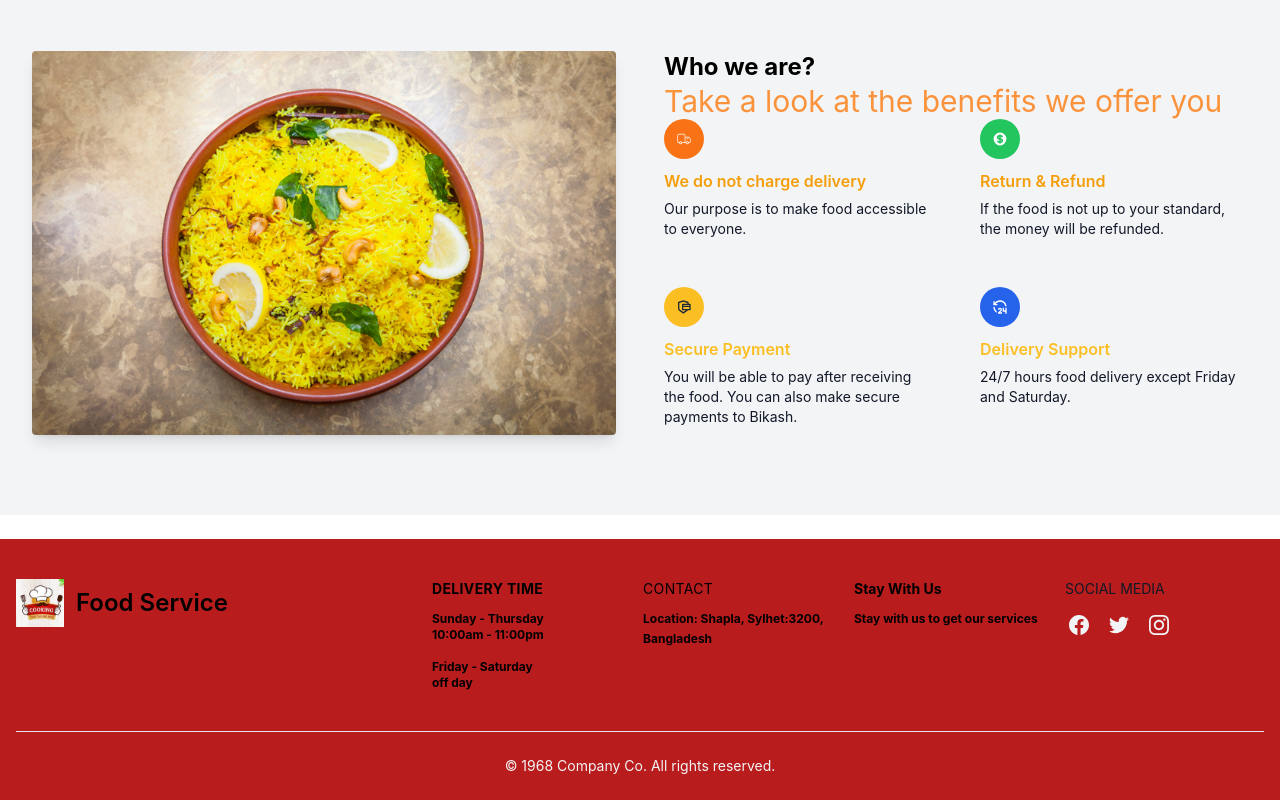
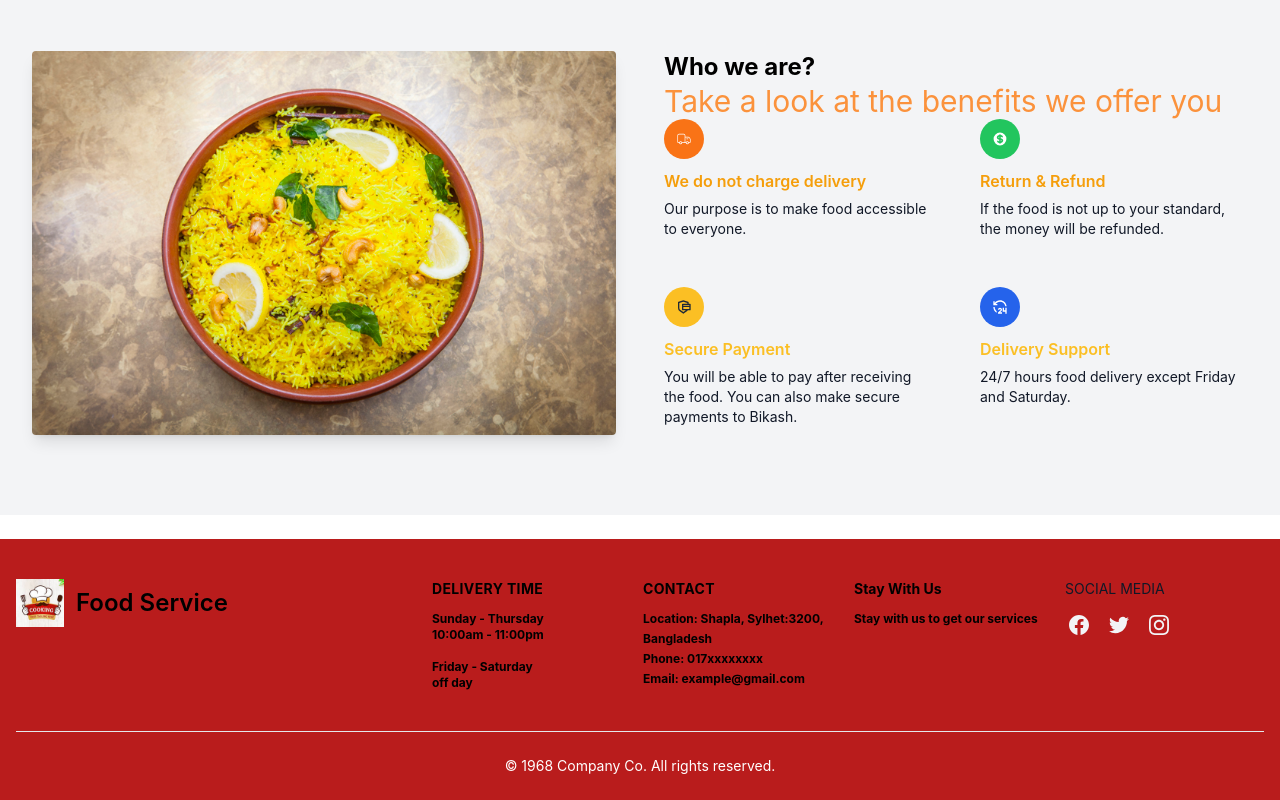
Before and after one commit to anisa6121/food-service, a React (Create React App) app: page / in a window 1280 px wide. Shown: the part 1686-2486 px from the top of the page. Built offline with nearby package versions, Linux system fonts and the light colour scheme.

Commit message:
favicon-add

```diff
--- a/src/SharedPage/Footer/Footer.js
+++ b/src/SharedPage/Footer/Footer.js
@@ -13,7 +13,7 @@ const Footer = () => {
 						to="/"
 						className="flex justify-center space-x-3 lg:justify-start"
 					>
-						<div className="flex items-center justify-center w-12 h-12 rounded-full dark:bg-violet-400">
+						<div className="flex items-center justify-center w-12 h-12 rounded-full bg-violet-400">
 							<img src={logo} alt="" />
 						</div>
 						<span className="self-center text-black text-2xl font-semibold">
@@ -39,7 +39,7 @@ const Footer = () => {
 						</div>
 					</div>
 					<div className="space-y-3">
-						<h3 className="tracking-wide uppercase text-black">
+						<h3 className="tracking-wide uppercase font-bold text-black">
 							Contact
 						</h3>
 						<div className="space-y-1 text-xs font-bold text-black">
@@ -47,7 +47,12 @@ const Footer = () => {
 								Location: Shapla,
 								Sylhet:3200,
 							</p>
-							<p>Bangladesh</p>
+                            <p>Bangladesh</p>
+
+                            <p>Phone: 017xxxxxxxx</p>
+                            <h2>
+                                Email: example@gmail.com
+                            </h2>
 						</div>
 					</div>
 
@@ -116,7 +121,7 @@ const Footer = () => {
 				</div>
 			</div>
 
-			<div className="py-6 text-sm text-center dark:text-gray-400">
+			<div className="py-6 text-sm text-center text-white">
 				© 1968 Company Co. All rights reserved.
 			</div>
 		</footer>
```
Also changed, not shown: 1 other file (tests, documents, lock files or other folders).
